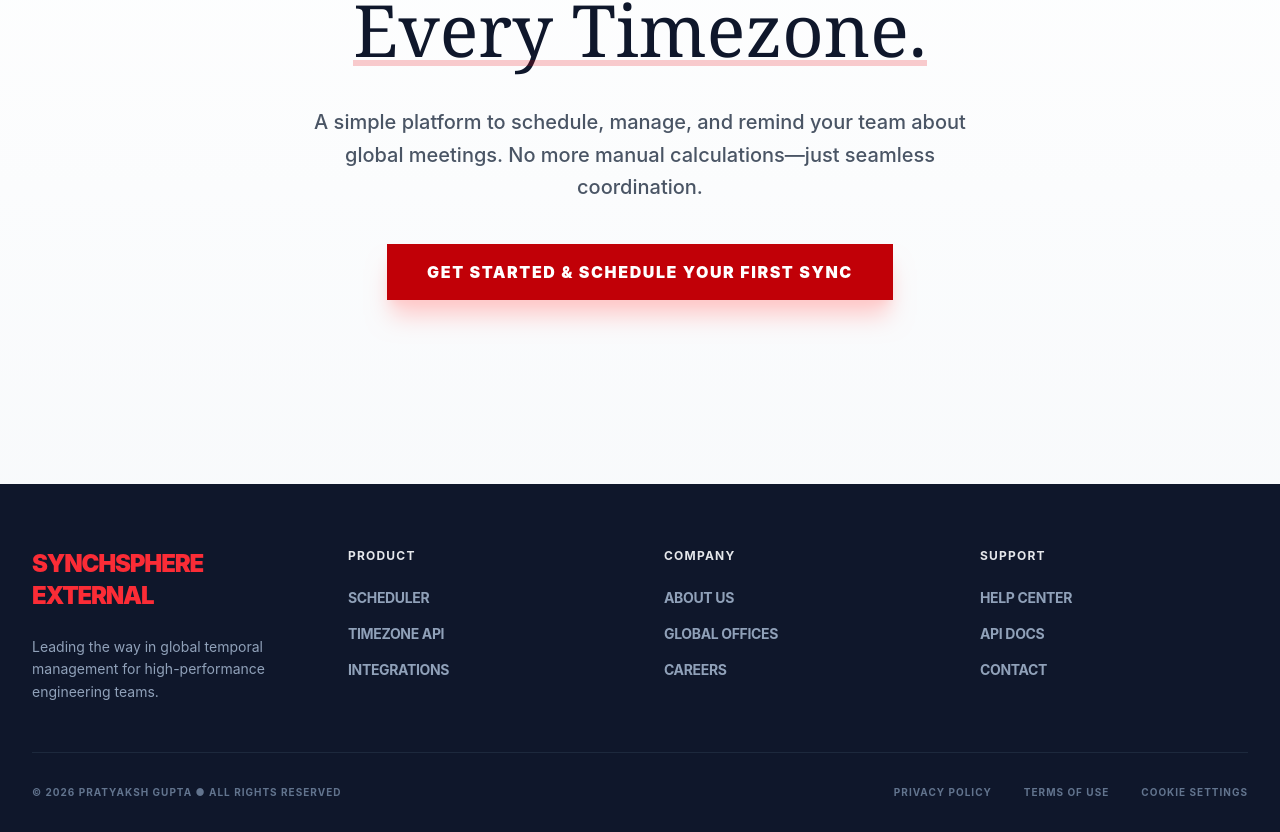
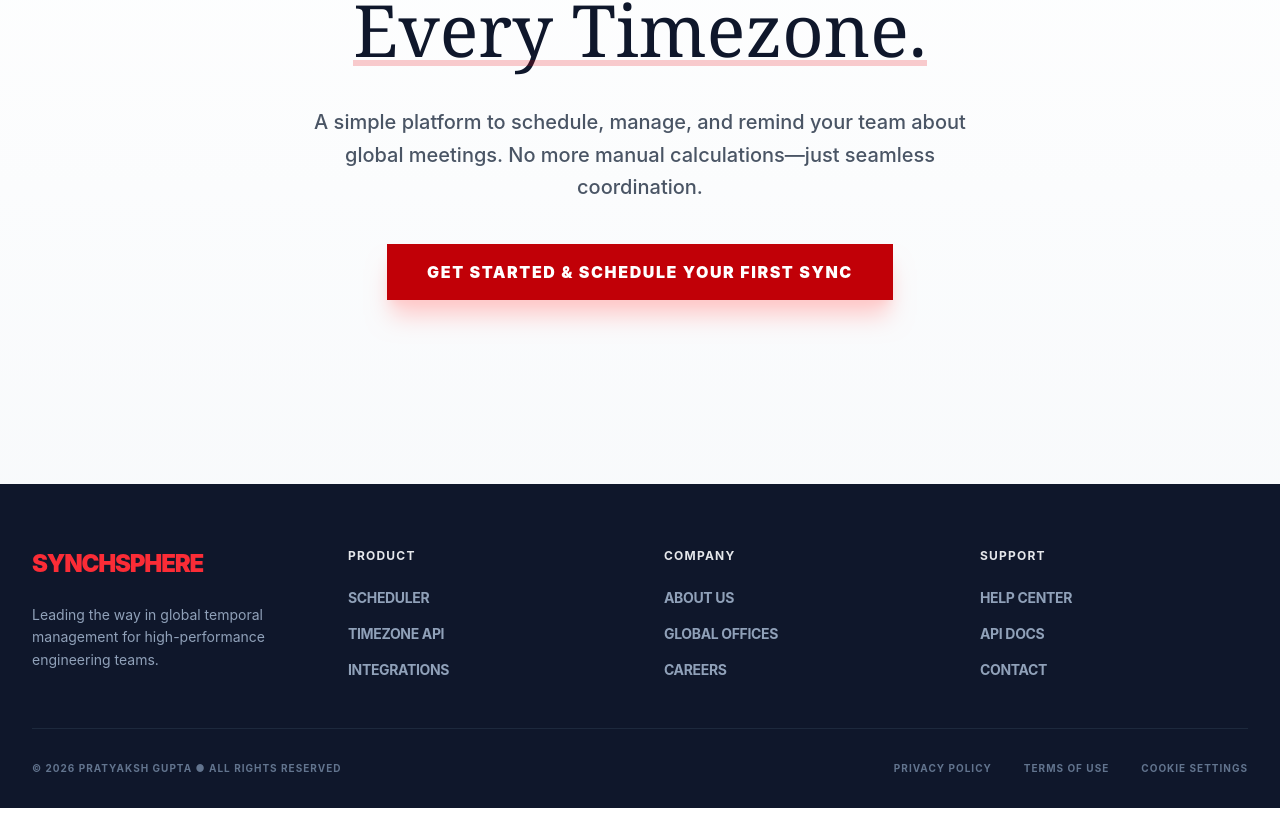
Before and after one commit to Pratyakshgupta887qwert/SyncSphere, a React (Vite) app in the folder frontend/: page / in a window 1280 px wide. Shown: the part 392-1224 px from the top of the page. After the commit the page ends 1200 px from the top, so only its background shows below. Built offline with nearby package versions, Linux system fonts and the light colour scheme.

Commit message:
small text error in footer

```diff
--- a/frontend/src/Footer.jsx
+++ b/frontend/src/Footer.jsx
@@ -14,7 +14,7 @@ const Footer = () => {
               onClick={() => navigate('/')}
               className="text-2xl font-black tracking-tighter text-red-500 mb-6 cursor-pointer uppercase"
             >
-              SYNCHSPHERE  external
+              SYNCHSPHERE
             </h2>
             <p className="text-slate-400 text-sm leading-relaxed">
               Leading the way in global temporal management for high-performance engineering teams.
```
